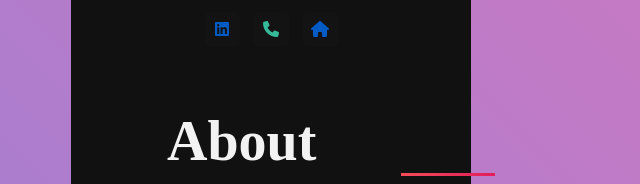
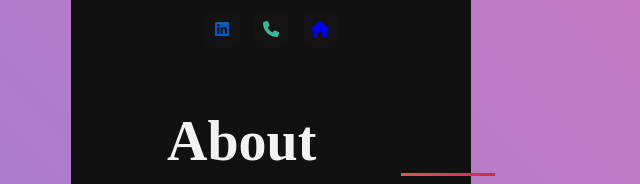
Before and after one commit to Anushka1301/portfolio, a plain HTML site: page index.html in a window 1280 px wide. Shown: the part 407-591 px from the top of the page, 369-1009 px from the left. Drawn offline with Linux system fonts and the light colour scheme.

Commit message:
Update index.html

```diff
--- a/index.html
+++ b/index.html
@@ -22,7 +22,7 @@
                 <div class="social">
                     <a href="https://www.linkedin.com/in/anushka-singh-bb3b421a6/" target="_blank"><i class="fab fa-linkedin" style="color:var(--light-blue)"></i></a>
                     <a href="tel:9369300849" target="_blank"><i class="fas fa-phone" style="color:var(--light-green)"></i></a>
-                    <a href="https://goo.gl/maps/g6EXPMg3YiFzxtGQ6" target="_blank"><i class="fa fa-home"  style="color:var(--light-blue)"></i></a>
+                    <a href="https://goo.gl/maps/g6EXPMg3YiFzxtGQ6" target="_blank"><i class="fa fa-home"  style="color:var(--light-skyblue)"></i></a>
 
 
                 </div>
```
